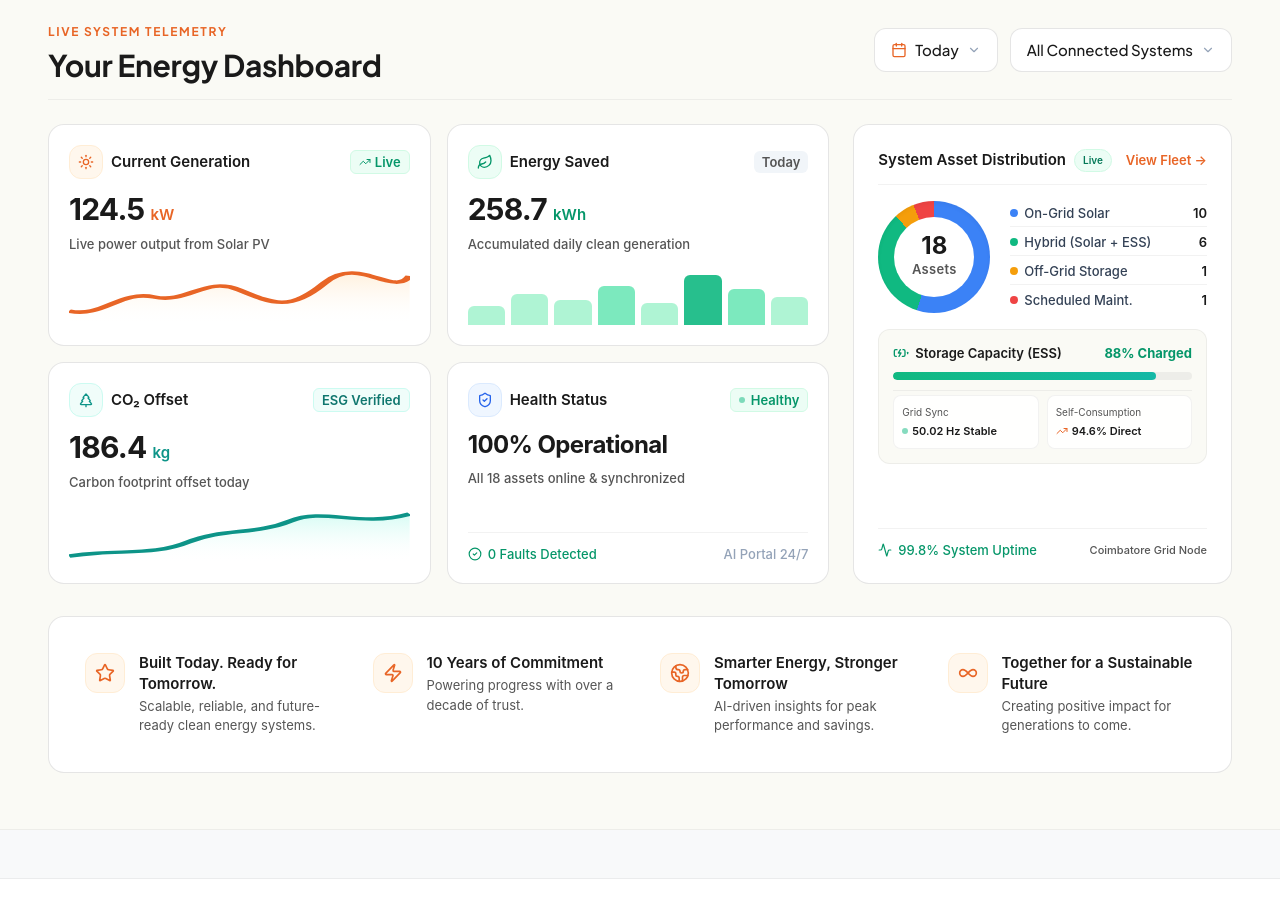
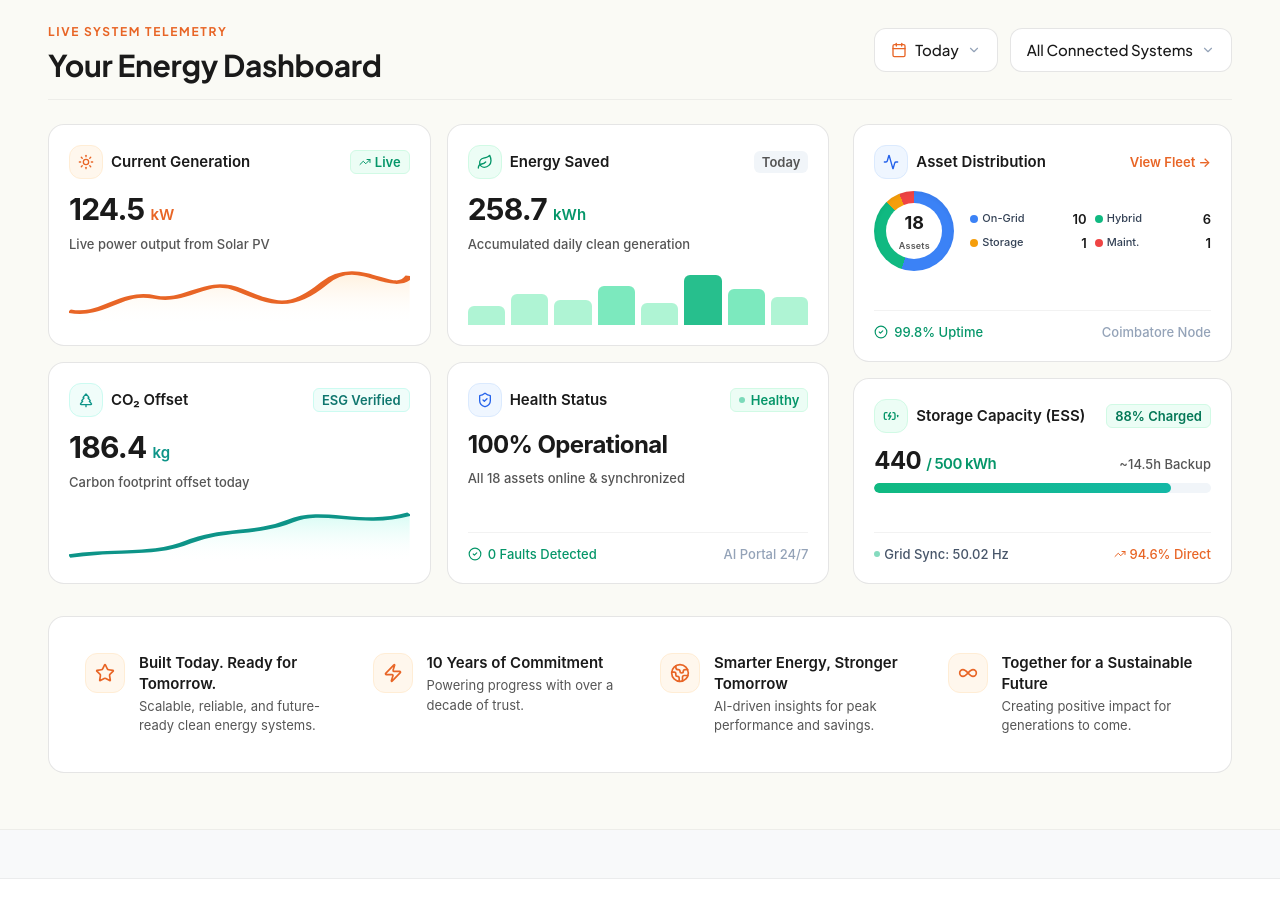
Before and after one commit to kavinmm-23EIR047/SunLoop_Limited, a Next.js app: page / in a window 1280 px wide. Shown: the part 1400-2318 px from the top of the page. Built offline with nearby package versions, Linux system fonts and the light colour scheme.

Commit message:
feat(dashboard): convert right column into two separate grid cards for 3x2 symmetrical layout

```diff
--- a/components/EnergyDashboard.tsx
+++ b/components/EnergyDashboard.tsx
@@ -196,107 +196,114 @@ export default function EnergyDashboard() {
 
             </div>
 
-            {/* RIGHT SIDE SYSTEM OVERVIEW DONUT CARD (Cols 4) */}
-            <div className="h-full lg:col-span-4 bg-white rounded-2xl p-5 sm:p-6 border border-black/10 shadow-xs flex flex-col justify-between hover:shadow-card transition overflow-hidden">
-              <div className="space-y-4">
-                {/* Header */}
-                <div className="flex items-center justify-between pb-3 border-b border-black/5">
+            {/* RIGHT 2 CARDS (Cols 4) - 2 separate cards matching the left grid */}
+            <div className="lg:col-span-4 grid grid-cols-1 gap-4">
+
+              {/* Card 5: System Asset Distribution */}
+              <div className="h-full bg-white rounded-2xl p-5 border border-black/10 shadow-xs flex flex-col justify-between hover:shadow-card transition overflow-hidden">
+                <div>
+                  <div className="flex items-center justify-between mb-3">
                     <div className="flex items-center gap-2">
-                    <span className="text-sm font-semibold text-brand-ink">System Asset Distribution</span>
-                    <span className="inline-flex items-center px-2 py-0.5 rounded-full text-[10px] font-semibold bg-emerald-50 text-emerald-700 border border-emerald-100">
-                      Live
-                    </span>
+                      <div className="p-2 rounded-xl bg-blue-50 text-blue-600 border border-blue-100">
+                        <Activity className="h-4 w-4" aria-hidden="true" />
+                      </div>
+                      <span className="text-sm font-semibold text-brand-ink">Asset Distribution</span>
                     </div>
                     <span className="text-xs font-semibold text-[#E86526] hover:underline cursor-pointer">
                       View Fleet →
                     </span>
                   </div>
 
-                {/* Donut Chart + Asset Breakdown */}
-                <div className="flex items-center gap-4 sm:gap-5">
-                  {/* CSS Donut Chart */}
+                  <div className="flex items-center gap-4 my-2">
+                    {/* Donut Chart */}
                     <div
-                    className="relative w-24 h-24 sm:w-28 sm:h-28 shrink-0 rounded-full shadow-inner flex items-center justify-center"
+                      className="relative w-16 h-16 sm:w-20 sm:h-20 shrink-0 rounded-full shadow-inner flex items-center justify-center"
                       style={{ background: 'conic-gradient(#3b82f6 0% 55%, #10b981 55% 88%, #f59e0b 88% 94%, #ef4444 94% 100%)' }}
                       role="img"
                       aria-label="Asset distribution: 10 On-Grid Solar, 6 Hybrid, 1 Off-Grid Storage, 1 Scheduled Maintenance"
                     >
-                    <div className="w-18 h-18 sm:w-20 sm:h-20 bg-white rounded-full flex flex-col items-center justify-center shadow-xs">
-                      <span className="text-2xl font-bold text-brand-ink leading-none">18</span>
-                      <span className="text-[10px] sm:text-xs font-semibold text-brand-slate tracking-wide mt-0.5">Assets</span>
+                      <div className="w-11 h-11 sm:w-14 sm:h-14 bg-white rounded-full flex flex-col items-center justify-center shadow-xs">
+                        <span className="text-base sm:text-lg font-bold text-brand-ink leading-none">18</span>
+                        <span className="text-[9px] font-semibold text-brand-slate tracking-wide mt-0.5">Assets</span>
                       </div>
                     </div>
 
-                  <div className="flex-1 space-y-1.5 text-xs font-medium">
-                    <div className="flex items-center justify-between pb-1 border-b border-black/5">
-                      <span className="flex items-center gap-1.5 text-slate-700">
-                        <span className="h-2 w-2 rounded-full bg-blue-500 shrink-0" aria-hidden="true" /> On-Grid Solar
+                    <div className="flex-1 grid grid-cols-2 gap-x-2 gap-y-1.5 text-xs font-medium">
+                      <div className="flex items-center justify-between">
+                        <span className="flex items-center gap-1 text-[11px] text-slate-700 truncate">
+                          <span className="h-2 w-2 rounded-full bg-blue-500 shrink-0" aria-hidden="true" /> On-Grid
                         </span>
-                      <strong className="text-brand-ink font-semibold">10</strong>
-                    </div>
-                    <div className="flex items-center justify-between pb-1 border-b border-black/5">
-                      <span className="flex items-center gap-1.5 text-slate-700">
-                        <span className="h-2 w-2 rounded-full bg-emerald-500 shrink-0" aria-hidden="true" /> Hybrid (Solar + ESS)
-                      </span>
-                      <strong className="text-brand-ink font-semibold">6</strong>
-                    </div>
-                    <div className="flex items-center justify-between pb-1 border-b border-black/5">
-                      <span className="flex items-center gap-1.5 text-slate-700">
-                        <span className="h-2 w-2 rounded-full bg-amber-500 shrink-0" aria-hidden="true" /> Off-Grid Storage
-                      </span>
-                      <strong className="text-brand-ink font-semibold">1</strong>
+                        <strong className="text-brand-ink font-semibold ml-1">10</strong>
                       </div>
                       <div className="flex items-center justify-between">
-                      <span className="flex items-center gap-1.5 text-slate-700">
-                        <span className="h-2 w-2 rounded-full bg-red-500 shrink-0" aria-hidden="true" /> Scheduled Maint.
+                        <span className="flex items-center gap-1 text-[11px] text-slate-700 truncate">
+                          <span className="h-2 w-2 rounded-full bg-emerald-500 shrink-0" aria-hidden="true" /> Hybrid
                         </span>
-                      <strong className="text-brand-ink font-semibold">1</strong>
+                        <strong className="text-brand-ink font-semibold ml-1">6</strong>
+                      </div>
+                      <div className="flex items-center justify-between">
+                        <span className="flex items-center gap-1 text-[11px] text-slate-700 truncate">
+                          <span className="h-2 w-2 rounded-full bg-amber-500 shrink-0" aria-hidden="true" /> Storage
+                        </span>
+                        <strong className="text-brand-ink font-semibold ml-1">1</strong>
+                      </div>
+                      <div className="flex items-center justify-between">
+                        <span className="flex items-center gap-1 text-[11px] text-slate-700 truncate">
+                          <span className="h-2 w-2 rounded-full bg-red-500 shrink-0" aria-hidden="true" /> Maint.
+                        </span>
+                        <strong className="text-brand-ink font-semibold ml-1">1</strong>
+                      </div>
                     </div>
                   </div>
                 </div>
 
-                {/* Storage & Live Telemetry Panel (Fills the gap cleanly) */}
-                <div className="bg-[#FAFAF5] rounded-xl p-3.5 border border-black/5 space-y-2.5">
-                  <div className="flex items-center justify-between text-xs">
-                    <span className="flex items-center gap-1.5 font-semibold text-brand-ink">
-                      <BatteryCharging className="h-4 w-4 text-emerald-600" /> Storage Capacity (ESS)
+                <div className="mt-4 pt-3 border-t border-black/5 flex items-center justify-between text-xs text-brand-slate font-medium">
+                  <span className="flex items-center gap-1.5 text-emerald-600 font-medium">
+                    <CheckCircle2 className="h-3.5 w-3.5" aria-hidden="true" /> 99.8% Uptime
                   </span>
-                    <span className="font-bold text-emerald-600">88% Charged</span>
+                  <span className="text-xs text-slate-400">Coimbatore Node</span>
+                </div>
               </div>
 
-                  {/* Progress Bar */}
-                  <div className="w-full bg-black/5 h-2 rounded-full overflow-hidden">
+              {/* Card 6: Energy Storage & Grid Sync */}
+              <div className="h-full bg-white rounded-2xl p-5 border border-black/10 shadow-xs flex flex-col justify-between hover:shadow-card transition overflow-hidden">
+                <div>
+                  <div className="flex items-center justify-between mb-3">
+                    <div className="flex items-center gap-2">
+                      <div className="p-2 rounded-xl bg-emerald-50 text-emerald-600 border border-emerald-100">
+                        <BatteryCharging className="h-4 w-4" aria-hidden="true" />
+                      </div>
+                      <span className="text-sm font-semibold text-brand-ink">Storage Capacity (ESS)</span>
+                    </div>
+                    <span className="text-xs font-semibold text-emerald-700 bg-emerald-50 px-2 py-0.5 rounded-md border border-emerald-100">
+                      88% Charged
+                    </span>
+                  </div>
+
+                  <div className="my-2">
+                    <div className="flex items-baseline justify-between mb-1.5">
+                      <span className="text-2xl font-bold text-brand-ink tracking-tight">440 <span className="text-sm font-semibold text-emerald-600">/ 500 kWh</span></span>
+                      <span className="text-xs font-medium text-brand-slate">~14.5h Backup</span>
+                    </div>
+                    <div className="w-full bg-slate-100 h-2.5 rounded-full overflow-hidden">
                       <div
                         className="bg-gradient-to-r from-emerald-500 to-teal-500 h-full rounded-full transition-all duration-500"
                         style={{ width: '88%' }}
                       />
                     </div>
+                  </div>
+                </div>
 
-                  {/* Micro telemetry stats grid */}
-                  <div className="grid grid-cols-2 gap-2 pt-1 border-t border-black/5 text-[11px]">
-                    <div className="bg-white/90 rounded-lg p-2 border border-black/5 shadow-2xs">
-                      <span className="text-brand-slate block text-[10px]">Grid Sync</span>
-                      <span className="font-semibold text-brand-ink flex items-center gap-1 mt-0.5">
-                        <span className="h-1.5 w-1.5 rounded-full bg-emerald-500 animate-pulse" /> 50.02 Hz Stable
+                <div className="mt-4 pt-3 border-t border-black/5 flex items-center justify-between text-xs text-brand-slate font-medium">
+                  <span className="flex items-center gap-1 text-slate-600">
+                    <span className="h-1.5 w-1.5 rounded-full bg-emerald-500 animate-pulse" aria-hidden="true" /> Grid Sync: 50.02 Hz
                   </span>
-                    </div>
-                    <div className="bg-white/90 rounded-lg p-2 border border-black/5 shadow-2xs">
-                      <span className="text-brand-slate block text-[10px]">Self-Consumption</span>
-                      <span className="font-semibold text-brand-ink flex items-center gap-1 mt-0.5">
-                        <TrendingUp className="h-3 w-3 text-[#E86526]" /> 94.6% Direct
+                  <span className="flex items-center gap-1 text-[#E86526] font-medium">
+                    <TrendingUp className="h-3 w-3" aria-hidden="true" /> 94.6% Direct
                   </span>
                 </div>
               </div>
-                </div>
-              </div>
 
-              {/* Bottom Footer Bar */}
-              <div className="pt-3 mt-3 border-t border-black/5 flex items-center justify-between text-xs text-brand-slate font-medium">
-                <span className="flex items-center gap-1.5 text-emerald-600 font-medium">
-                  <Activity className="h-3.5 w-3.5" aria-hidden="true" /> 99.8% System Uptime
-                </span>
-                <span className="text-[11px] text-brand-slate">Coimbatore Grid Node</span>
-              </div>
             </div>
 
           </div>
```
Lines whose indentation alone changed are shown as unchanged.
